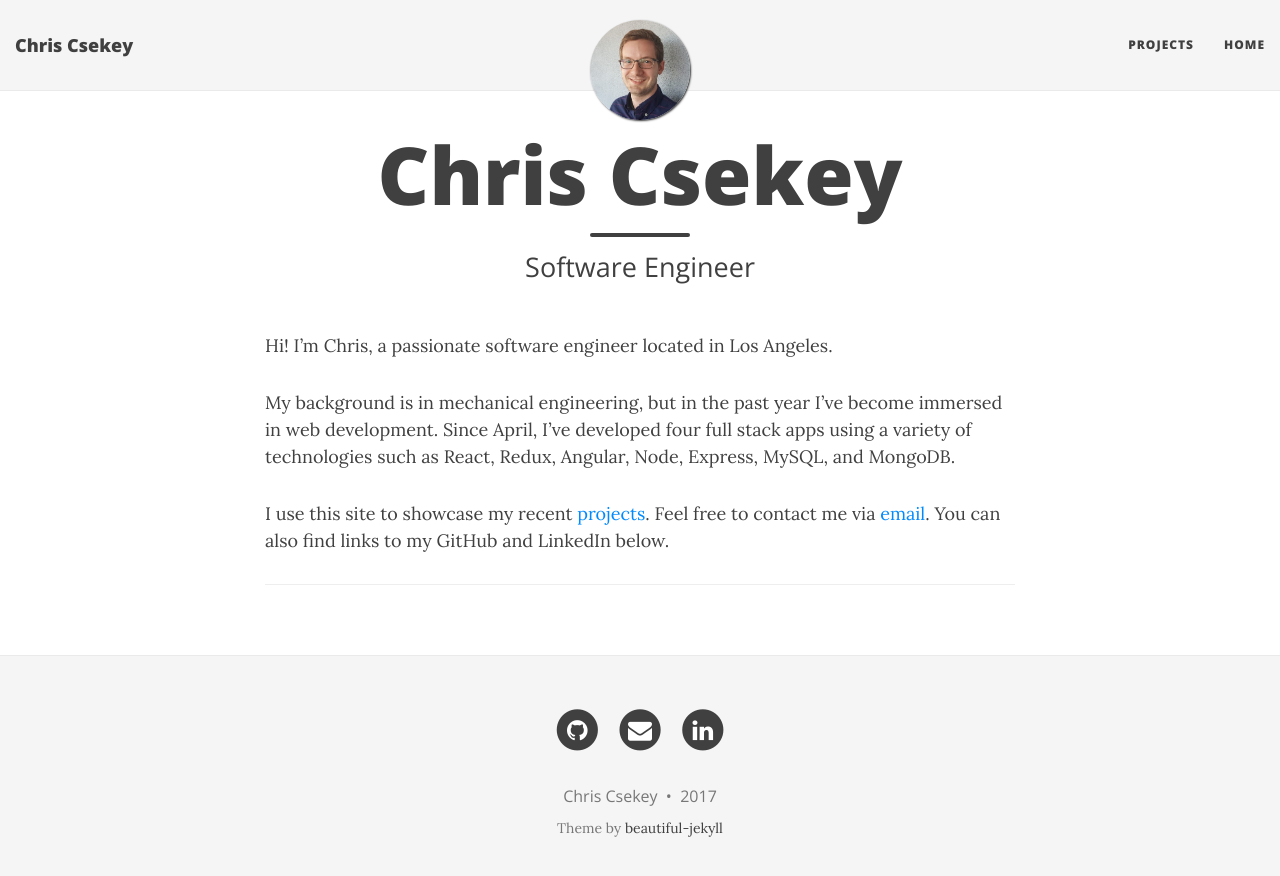
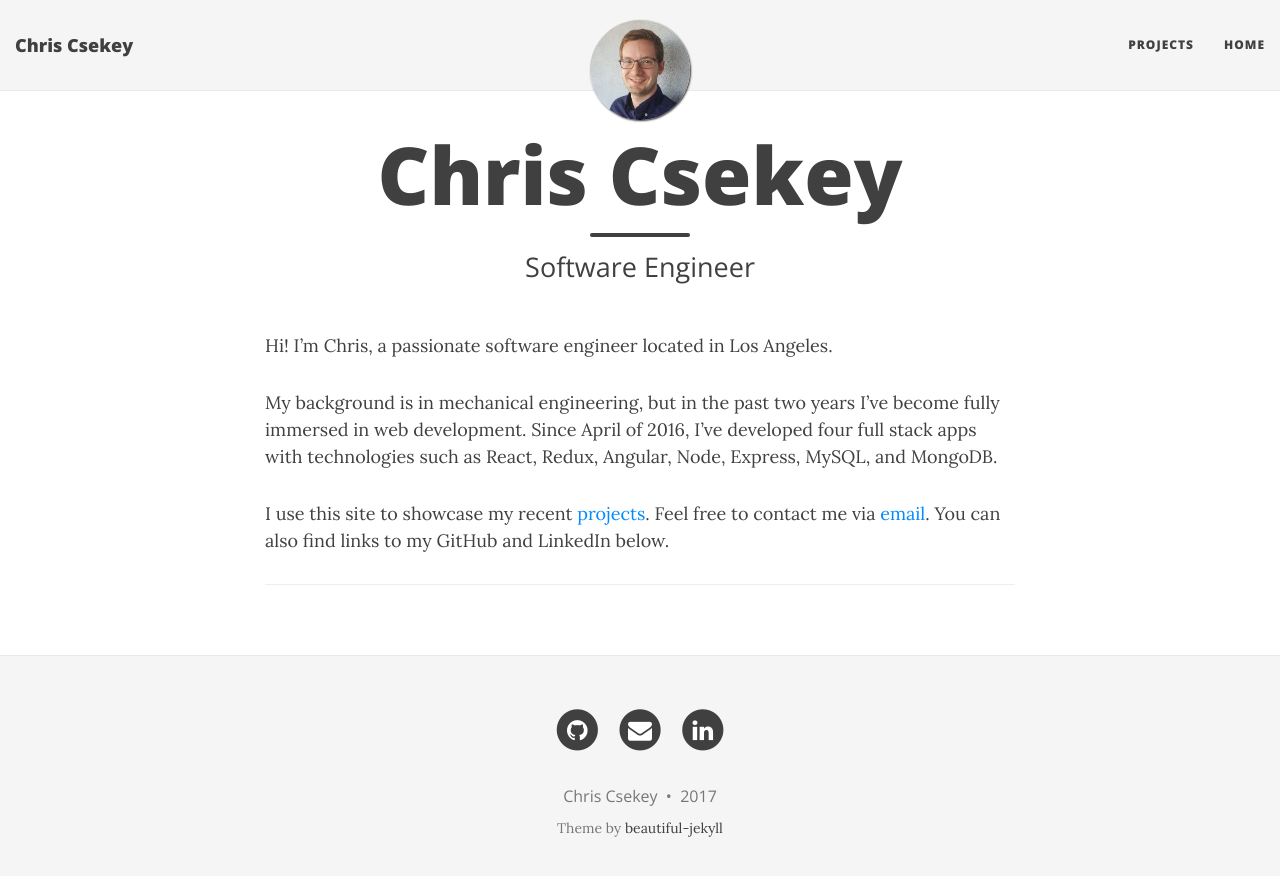
Before and after one commit to cse25/cse25.github.io, a Jekyll site: the page built from index.md, in a window 1280 px wide. Shown: the top 876 px of the page. Built offline with Jekyll 4.4.1, drawn with Linux system fonts in a browser that asks for light colours; nearby versions of some CDN libraries; the list of posts is cut into pages by our own code.

Commit message:
Update index.md

```diff
--- a/index.md
+++ b/index.md
@@ -6,7 +6,7 @@ subtitle: Software Engineer
 
 Hi! I'm Chris, a passionate software engineer located in Los Angeles.
 
-My background is in mechanical engineering, but in the past year I've become immersed in web development.  Since April, I've developed four full stack apps using a variety of technologies such as React, Redux, Angular, Node, Express, MySQL, and MongoDB.
+My background is in mechanical engineering, but in the past two years I've become fully immersed in web development.  Since April of 2016, I've developed four full stack apps with technologies such as React, Redux, Angular, Node, Express, MySQL, and MongoDB.
 
 I use this site to showcase my recent [projects](/projects).  Feel free to contact me via [email](mailto:chrisjc25@gmail.com).  You can also find links to my GitHub and LinkedIn below.
 
```
